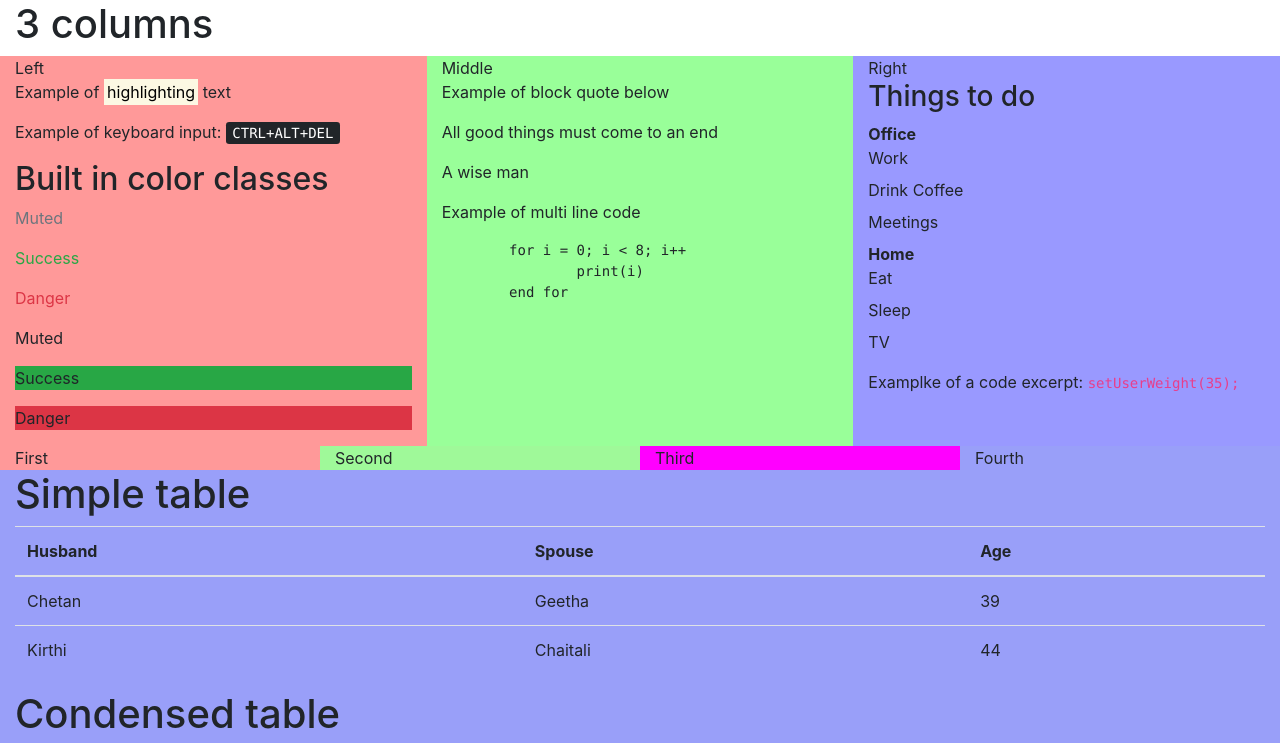
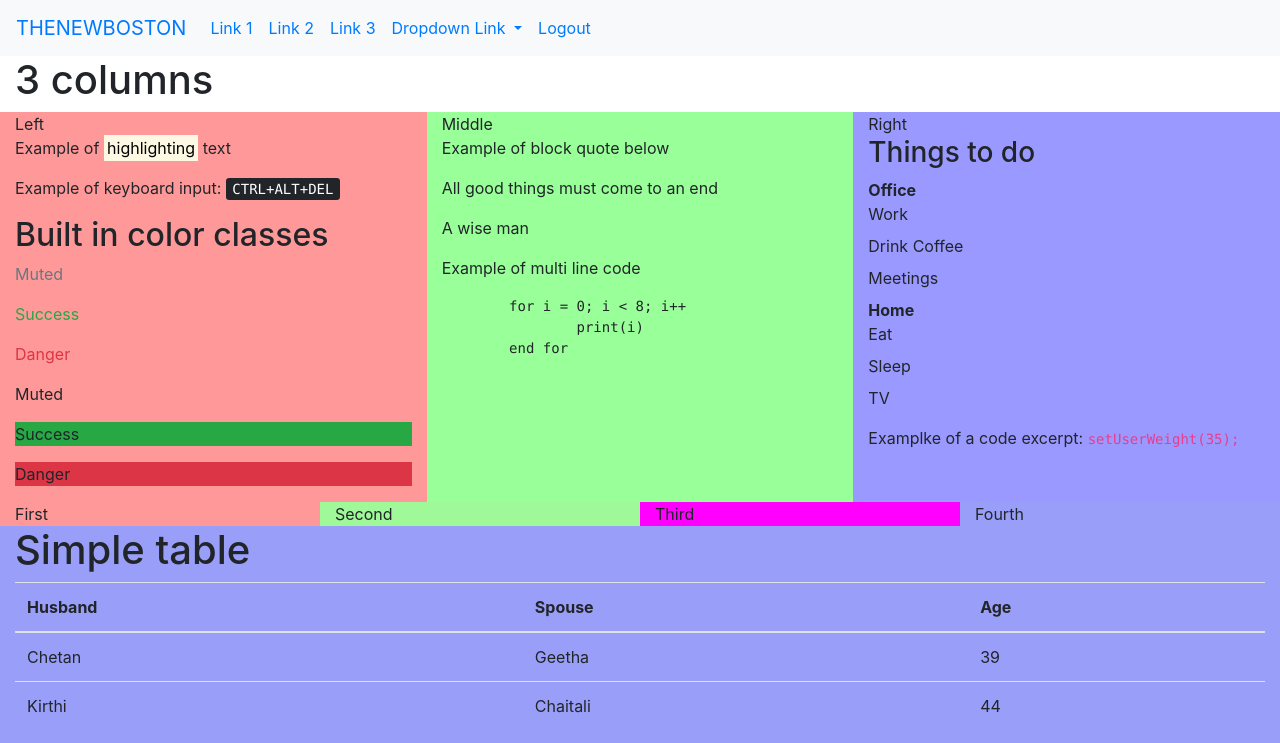
Before and after one commit to jchetan/bootstrap, a plain HTML site: page index.html in a window 1280 px wide. Shown: the top 743 px of the page. Drawn offline with nearby package versions, Linux system fonts and the light colour scheme.

Commit message:
Update index.html
Stopping the Bucky tutorial here since it was based on an older version. Starting the W3Schools tutorial from now on

```diff
--- a/index.html
+++ b/index.html
@@ -12,7 +12,35 @@
 </head>
 <body>
 
+	<nav class="navbar navbar-expand-sm bg-light">
+
+			<div class="navbar-header">
+				<a href="#" class="navbar-brand">THENEWBOSTON</a>
+			</div>
+
+			<div>
+				<ul class="navbar-nav">
+					<li class="active nav-item"><a class="nav-link" href="#">Link 1</a></li>
+					<li class="nav-item"><a class="nav-link" href="#">Link 2</a></li>
+					<li class="nav-item"><a class="nav-link" href="#">Link 3</a></li>
+					<li class="dropdown">
+						<a class="nav-link dropdown-toggle" data-toggle="dropdown" href="#">Dropdown Link <span class="caret"></span></a>
+						<ul class="dropdown-menu">
+							<li class="active nav-item"><a class="nav-link" href="#">DD Link 1</a></li>
+							<li class="active nav-item"><a class="nav-link" href="#">DD Link 2</a></li>
+							<li class="active nav-item"><a class="nav-link" href="#">DD Link 3</a></li>
+						</ul>
+					</li>
+				</ul>
+			</div>
+
+			<ul class="navbar-nav mr-auto">
+				<li class="active nav-item"><a class="nav-link" href="#">Logout</a></li>
+			</ul>
+
+	</nav>
 	<div class="container-fluid">
+
 		<h1>3 columns</h1>
 		<div class="row">
 			<div class="col-md-4" style="background-color: #FF9999">
```
